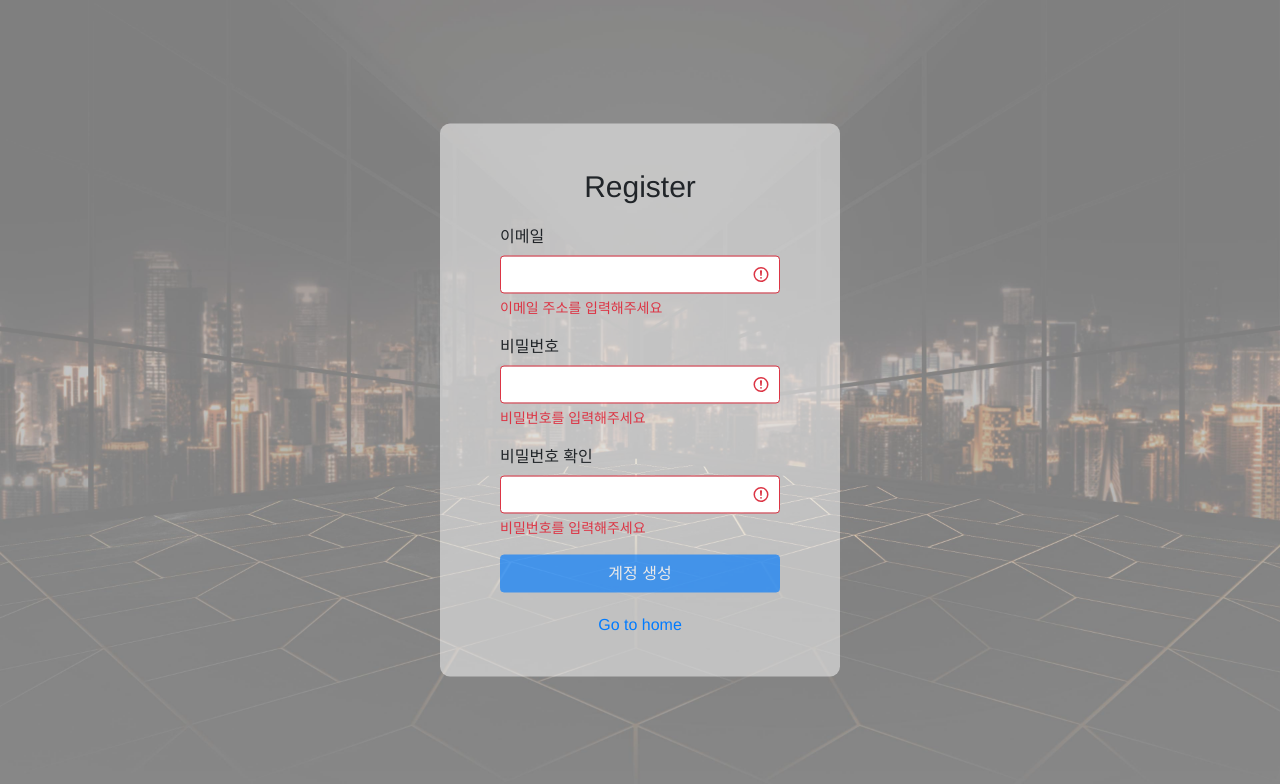
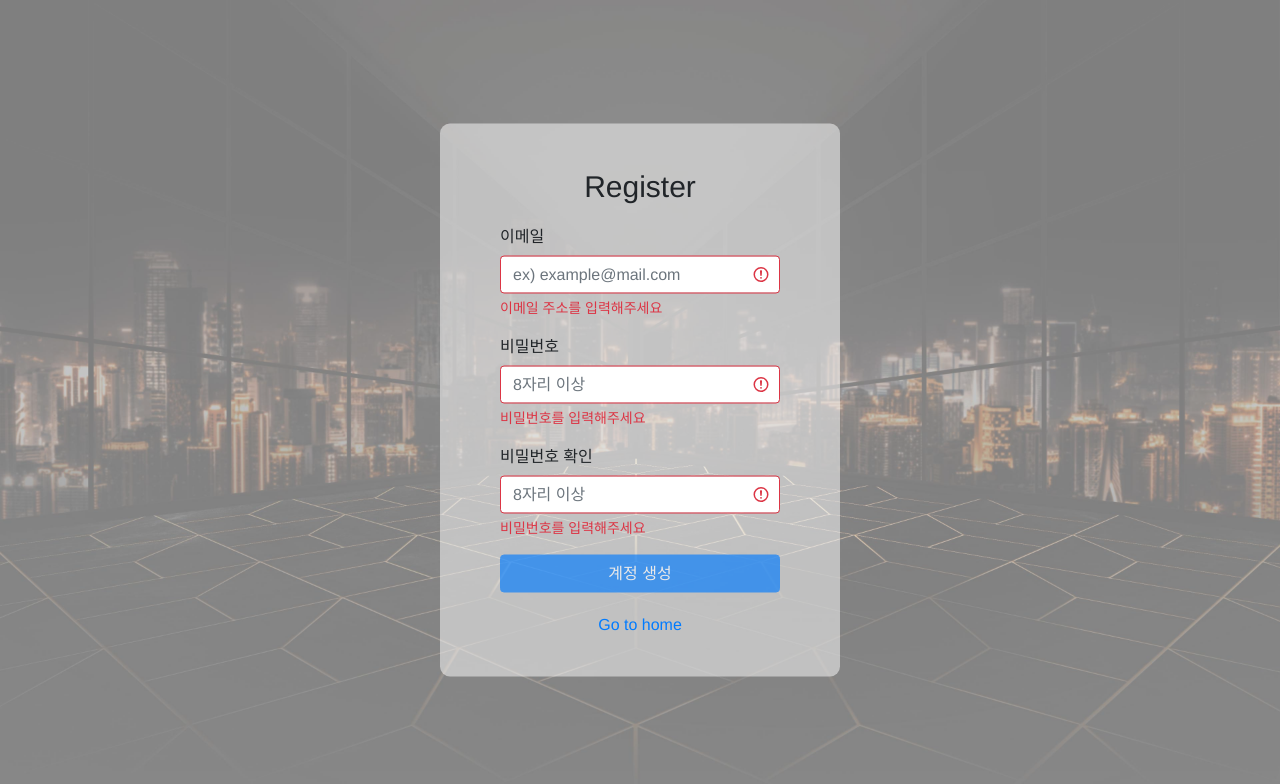
Before and after one commit to westofsky/WIES_MINI, a Vue app in the folder client/: page /register in a window 1280 px wide. Shown: the top 784 px of the page. Built offline with nearby package versions, Linux system fonts and the light colour scheme.

Commit message:
Register: Add input hit

```diff
--- a/client/src/components/Register.vue
+++ b/client/src/components/Register.vue
@@ -3,13 +3,13 @@
 		<p>Register</p>
 		<div class="register-input-container">
 			<b-form-group label="이메일" valid-feedback="사용 가능한 이메일입니다" :invalid-feedback="invalidEmail" :state="emailState">
-				<b-form-input id="input-1" type="email" v-model="email" :state="emailState" trim></b-form-input>
+				<b-form-input placeholder="ex) example@mail.com" type="email" v-model="email" :state="emailState" trim></b-form-input>
 			</b-form-group>
 			<b-form-group label="비밀번호" valid-feedback="사용 가능한 비밀번호입니다" :invalid-feedback="invalidPassword" :state="passwordState">
-				<b-form-input id="input-1" type="password" v-model="password" :state="passwordState" trim></b-form-input>
+				<b-form-input placeholder="8자리 이상" type="password" v-model="password" :state="passwordState" trim></b-form-input>
 			</b-form-group>
 			<b-form-group label="비밀번호 확인" valid-feedback="확인" :invalid-feedback="invalidCheckPassword" :state="checkPasswordState">
-				<b-form-input id="input-1" type="password" v-model="checkPassword" :state="checkPasswordState" trim></b-form-input>
+				<b-form-input placeholder="8자리 이상" type="password" v-model="checkPassword" :state="checkPasswordState" trim></b-form-input>
 			</b-form-group>
 			<b-button :disabled="!emailState || !passwordState || !checkPasswordState" @click="onBtnClicked" class="register-input-btn" variant="primary">
 				계정 생성
```
